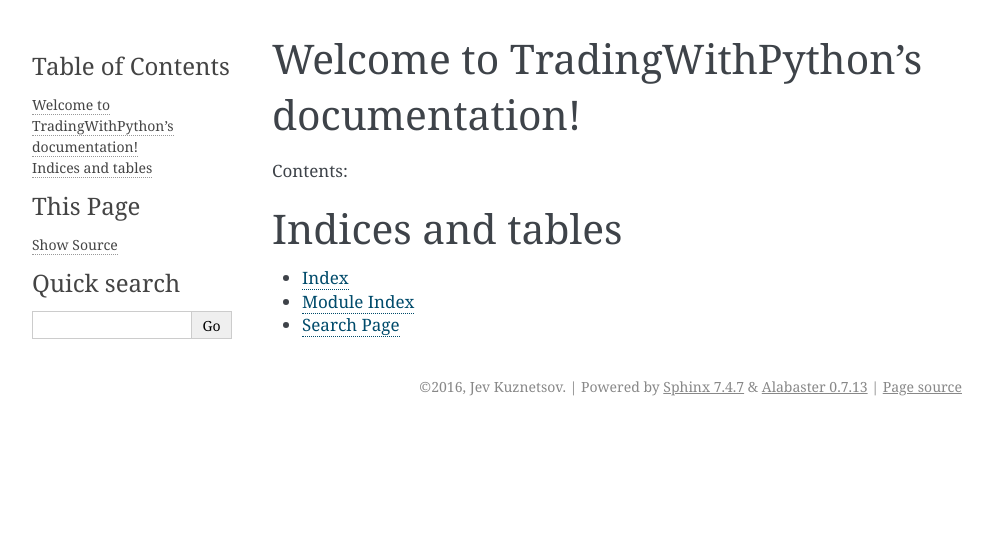
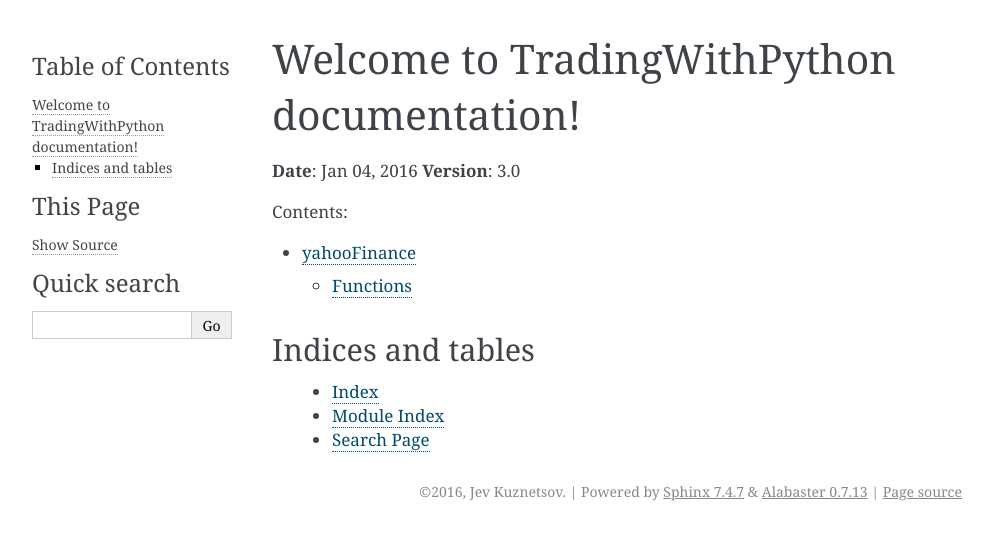
Before and after one commit to sjev/trading-with-python, a Sphinx documentation site: the page built from doc/index.rst, in a window 1280 px wide. Shown: the top 540 px of the page, without its empty margins (148-1141 px from the left). Built offline with Sphinx 7.4.7, drawn with Linux system fonts in a browser that asks for light colours.

```diff
--- a/__init__.py
+++ b/__init__.py
@@ -1,3 +1,5 @@
 __docformat__ = 'restructuredtext'
 
-__version__ = '0.5.1'
+__version__ = '3.0.0'
+
+from .lib import yahooFinance
--- a/doc/conf.py
+++ b/doc/conf.py
@@ -16,10 +16,15 @@ import sys
 import os
 import shlex
 
+import tradingWithPython
+
 # If extensions (or modules to document with autodoc) are in another directory,
 # add these directories to sys.path here. If the directory is relative to the
 # documentation root, use os.path.abspath to make it absolute, like shown here.
-#sys.path.insert(0, os.path.abspath('.'))
+
+sys.path.insert(0, os.path.abspath('..'))
+print('Path:')
+print(sys.path)
 
 # -- General configuration ------------------------------------------------
 
@@ -29,7 +34,10 @@ import shlex
 # Add any Sphinx extension module names here, as strings. They can be
 # extensions coming with Sphinx (named 'sphinx.ext.*') or your custom
 # ones.
-extensions = []
+extensions = ['sphinx.ext.autodoc',
+              'numpydoc', # used to parse numpy-style docstrings for autodoc
+              'IPython.sphinxext.ipython_console_highlighting',
+              'IPython.sphinxext.ipython_directive']
 
 # Add any paths that contain templates here, relative to this directory.
 templates_path = ['_templates']
--- a/doc/index.rst
+++ b/doc/index.rst
@@ -3,19 +3,28 @@
    You can adapt this file completely to your liking, but it should at least
    contain the root `toctree` directive.
 
-Welcome to TradingWithPython's documentation!
+Welcome to TradingWithPython documentation!
 =============================================
+
+.. module:: tradingWithPython
+
+**Date**: |today| **Version**: |version|
 
 Contents:
 
 .. toctree::
-   :maxdepth: 2
+    :maxdepth: 2
+
+    yahooFinance
+
+
+
 
 
 
 Indices and tables
-==================
+--------------------
 
-* :ref:`genindex`
-* :ref:`modindex`
-* :ref:`search`
+    * :ref:`genindex`
+    * :ref:`modindex`
+    * :ref:`search`
```
Also changed, not shown: createDistribution.py (+4 -4 lines), doc/yahooFinance.rst (added, +29 -0 lines), 1 other file.
